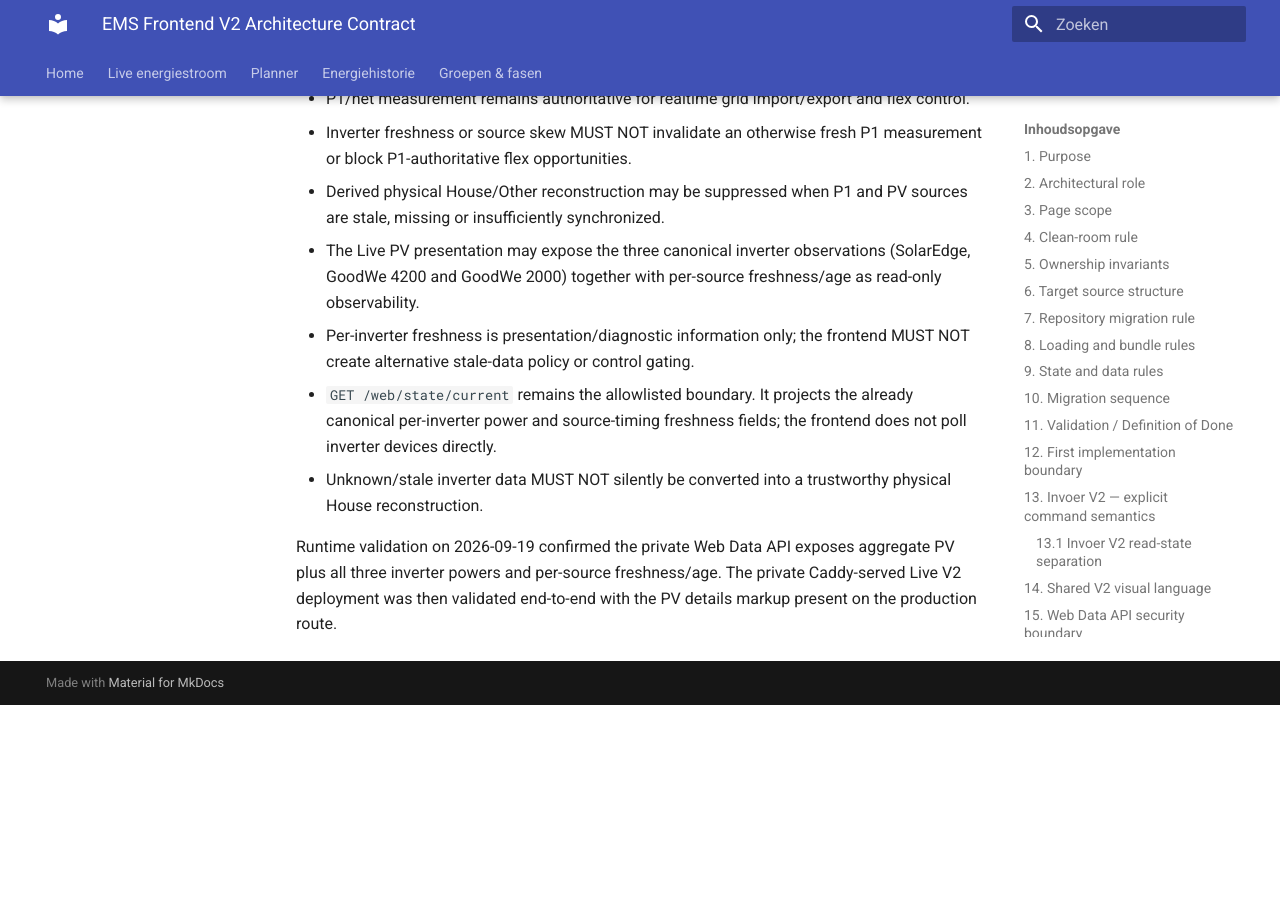
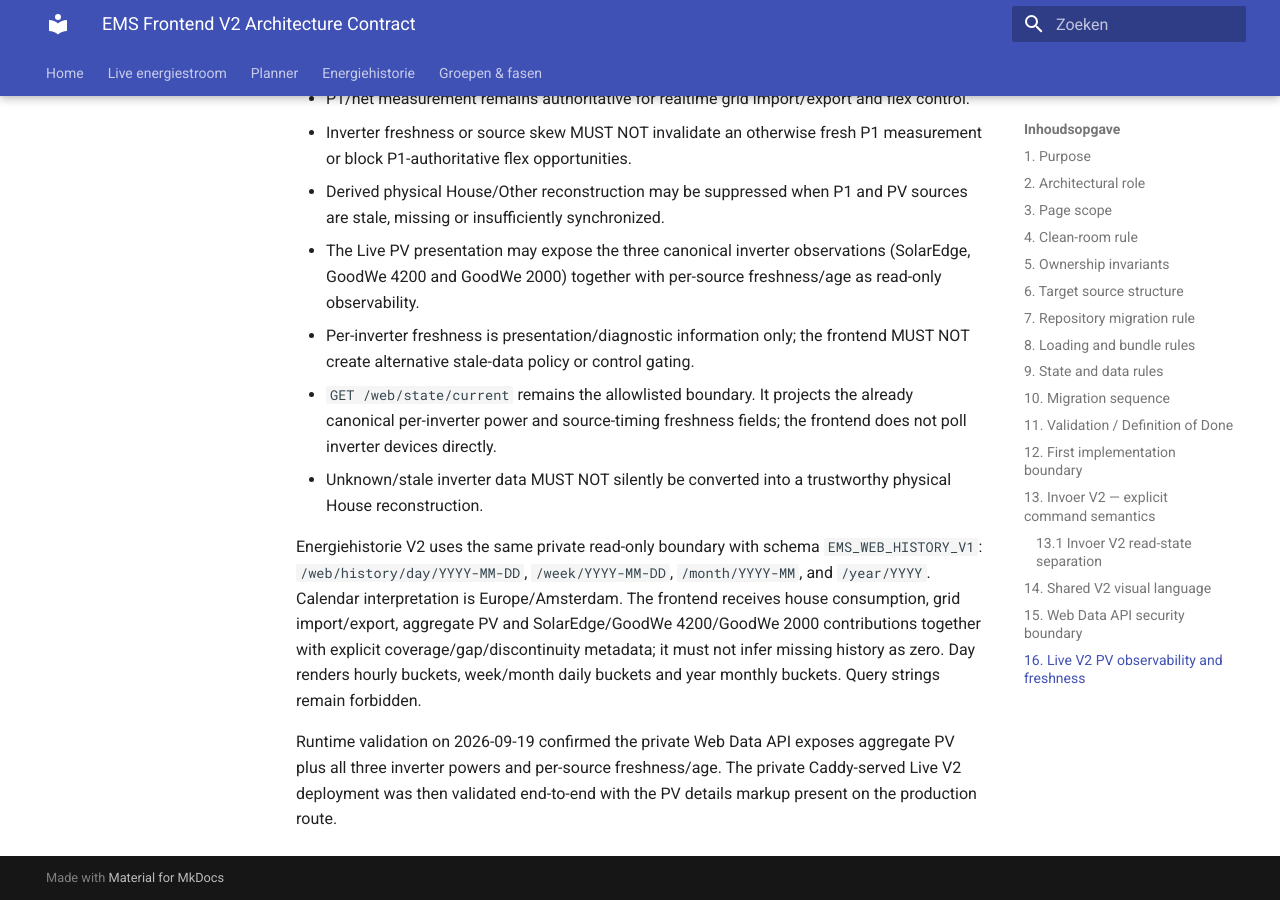
Before and after one commit to OnsKasteeltje/homey-energy-manual, an MkDocs documentation site: the page built from docs/architecture/ems-frontend-v2-architecture.md, in a window 1280 px wide and 900 px high, scrolled down 7382 px. Built offline with MkDocs 1.6.1 and Material for MkDocs 9.7.7, drawn with Linux system fonts in a browser that asks for light colours; before the commit the page ends 8087 px from its top, so only the background shows below that.

Commit message:
Define Frontend V2 energy history contract

```diff
--- a/docs/architecture/ems-frontend-v2-architecture.md
+++ b/docs/architecture/ems-frontend-v2-architecture.md
@@ -252,4 +252,6 @@
 - `GET /web/state/current` remains the allowlisted boundary. It projects the already canonical per-inverter power and source-timing freshness fields; the frontend does not poll inverter devices directly.
 - Unknown/stale inverter data MUST NOT silently be converted into a trustworthy physical House reconstruction.
 
+Energiehistorie V2 uses the same private read-only boundary with schema `EMS_WEB_HISTORY_V1`: `/web/history/day/YYYY-MM-DD`, `/week/YYYY-MM-DD`, `/month/YYYY-MM`, and `/year/YYYY`. Calendar interpretation is Europe/Amsterdam. The frontend receives house consumption, grid import/export, aggregate PV and SolarEdge/GoodWe 4200/GoodWe 2000 contributions together with explicit coverage/gap/discontinuity metadata; it must not infer missing history as zero. Day renders hourly buckets, week/month daily buckets and year monthly buckets. Query strings remain forbidden.
+
 Runtime validation on 2026-09-19 confirmed the private Web Data API exposes aggregate PV plus all three inverter powers and per-source freshness/age. The private Caddy-served Live V2 deployment was then validated end-to-end with the PV details markup present on the production route.
```
